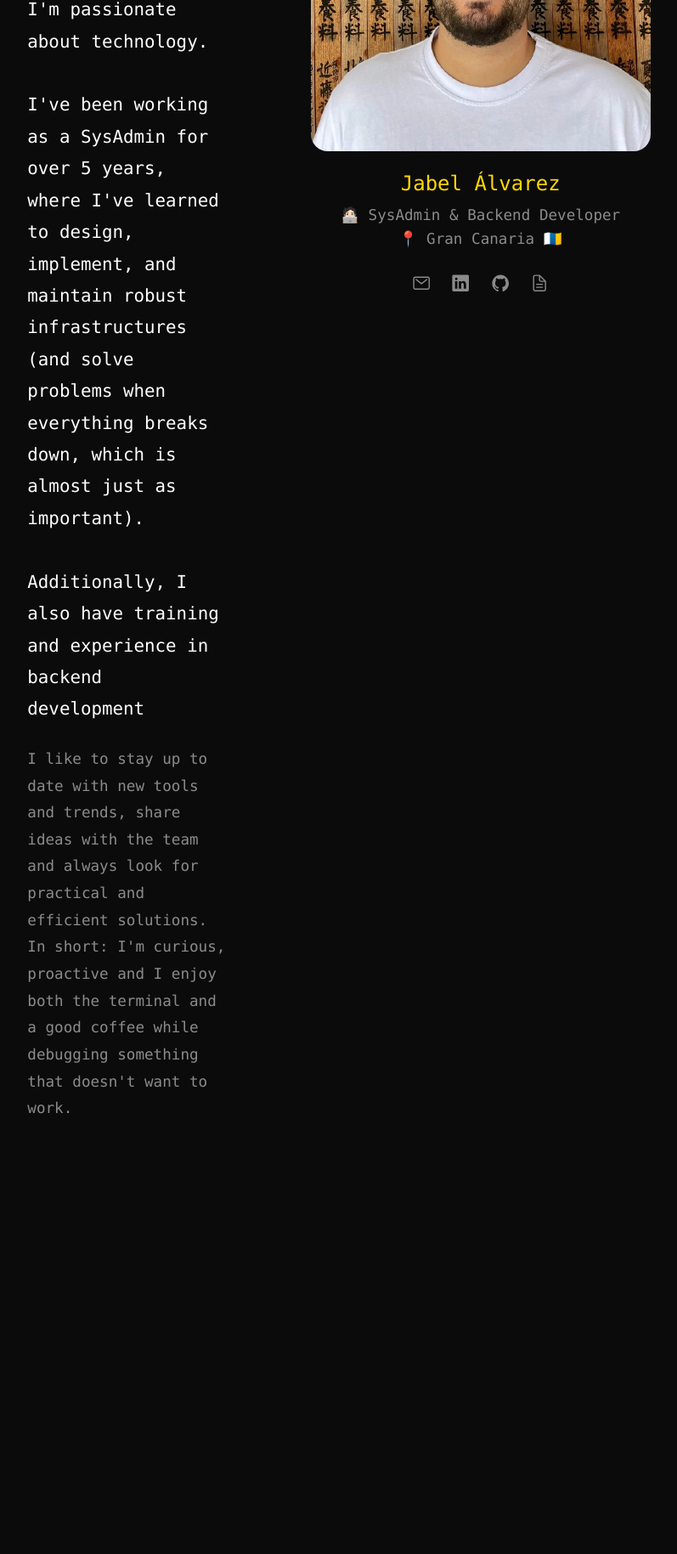
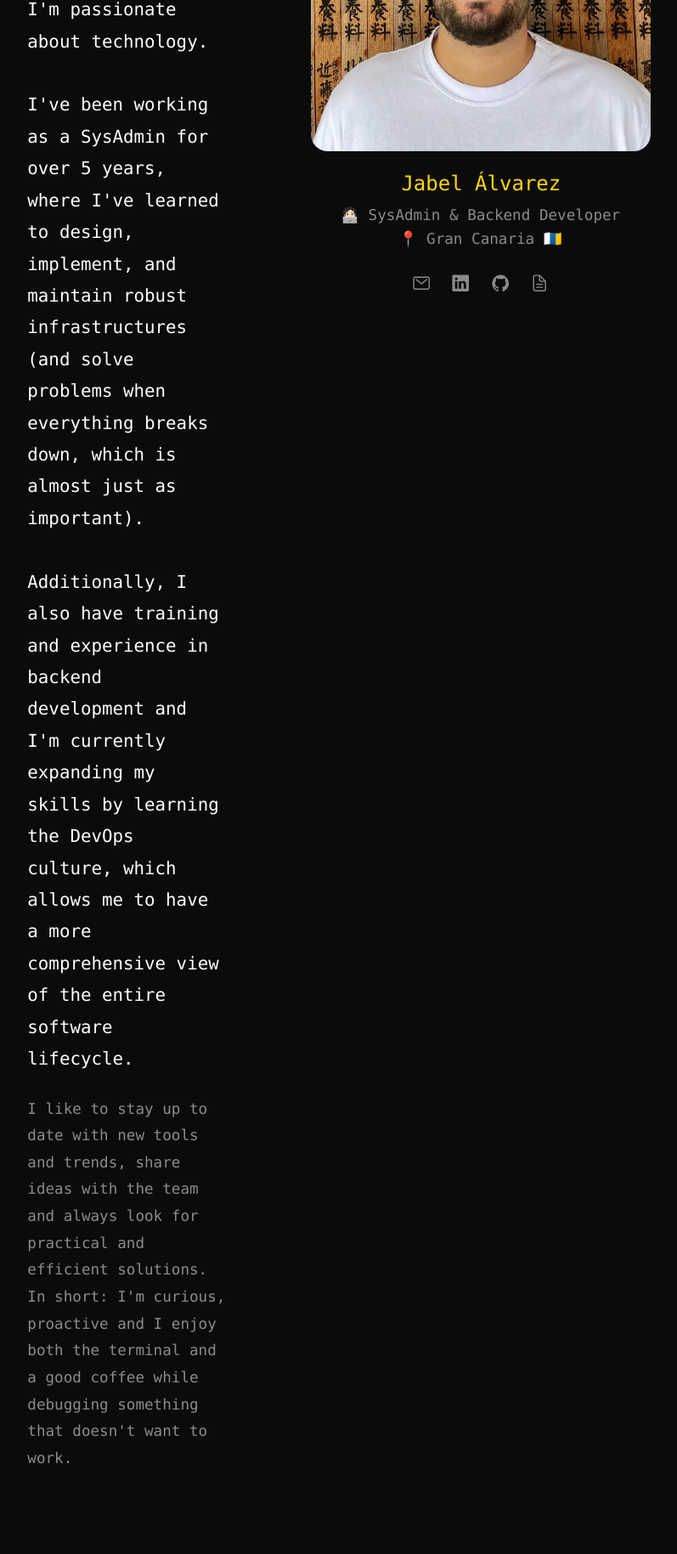
Before and after one commit to jabelzzz/jabel, a Flask app: page / in a window 1280 px wide. Shown: the part 342-2171 px from the top of the page at 85% size, without its empty margins (257-1054 px from the left). Before the commit the page ends 1653 px from the top, so only its background shows below. Run offline with Flask 3, Linux system fonts and the light colour scheme.

Commit message:
Chore: Main changes to the CV and website description.

```diff
--- a/static/js/lang.js
+++ b/static/js/lang.js
@@ -7,7 +7,7 @@ const translations = {
     },
     about: {
       title: "About me",
-      lead: "Hi! I'm Jabel, I'm 26 years old and I'm passionate about technology.<br><br>I've been working as a SysAdmin for over 5 years, where I've learned to design, implement, and maintain robust infrastructures (and solve problems when everything breaks down, which is almost just as important).<br><br>Additionally, I also have training and experience in backend development",
+      lead: "Hi! I'm Jabel, I'm 26 years old and I'm passionate about technology.<br><br>I've been working as a SysAdmin for over 5 years, where I've learned to design, implement, and maintain robust infrastructures (and solve problems when everything breaks down, which is almost just as important).<br><br>Additionally, I also have training and experience in backend development and I'm currently expanding my skills by learning the DevOps culture, which allows me to have a more comprehensive view of the entire software lifecycle.",
       secondary:
         "I like to stay up to date with new tools and trends, share ideas with the team and always look for practical and efficient solutions. In short: I'm curious, proactive and I enjoy both the terminal and a good coffee while debugging something that doesn't want to work.",
     },
@@ -34,7 +34,7 @@ const translations = {
     },
     about: {
       title: "Sobre mí",
-      lead: "¡Hola! Soy Jabel, tengo 26 años y soy un apasionado de la tecnología.<br /><br />Llevo más de 5 años trabajando como SysAdmin, donde he aprendido a diseñar, implementar y mantener infraestructuras sólidas (y a resolver problemas cuando todo se rompe, que es casi igual de importante).<br /><br />Además,también cuento con formación y experiencia en el desarrollo backend.",
+      lead: "¡Hola! Soy Jabel, tengo 26 años y soy un apasionado de la tecnología.<br /><br />Llevo más de 5 años trabajando como SysAdmin, donde he aprendido a diseñar, implementar y mantener infraestructuras sólidas (y a resolver problemas cuando todo se rompe, que es casi igual de importante).<br /><br />Además,también cuento con formación y experiencia en el desarrollo backend y actualmente estoy ampliando mis habilidades aprendiendo la cultura DevOps, lo que me permite tener una visión más completa de todo el ciclo de vida del software.",
       secondary:
         " Me gusta mantenerme al día con nuevas herramientas y tendencias, compartir ideas con el equipo y buscar siempre soluciones prácticas y eficientes. En pocas palabras: soy curioso, proactivo y disfruto tanto de la terminal como de un buen café mientras debuggeo algo que no quiere funcionar.",
     },
@@ -50,7 +50,7 @@ const translations = {
       title: "Proyectos",
     },
     profile: {
-      role: "🧑🏻‍💻 SysAdmin & Backend Developer<br>📍 Gran Canaria 🇮🇨",
+      role: "🧑🏻‍💻 SysAdmin / DevOps<br>📍 Gran Canaria 🇮🇨",
     },
   },
 };
--- a/templates/index.html
+++ b/templates/index.html
@@ -19,7 +19,10 @@
         más de 5 años trabajando como SysAdmin, donde he aprendido a diseñar,
         implementar y mantener infraestructuras sólidas (y a resolver problemas
         cuando todo se rompe, que es casi igual de importante).<br /><br />Además,
-        también cuento con formación y experiencia en el desarrollo backend
+        también cuento con formación y experiencia en el desarrollo backend y
+        actualmente estoy ampliando mis habilidades aprendiendo la cultura
+        DevOps, lo que me permite tener una visión más completa de todo el ciclo
+        de vida del software.
       </p>
 
       <p class="secondary-text">
@@ -177,7 +180,7 @@
     />
     <h2 class="profile-name">Jabel Álvarez</h2>
     <p class="profile-role">
-      🧑🏻‍💻 SysAdmin & Backend Developer<br />📍 Gran Canaria 🇮🇨
+      🧑🏻‍💻 SysAdmin / DevOps <br />📍 Gran Canaria 🇮🇨
     </p>
     <div class="profile-social">
       <a
```
Also changed, not shown: 1 other file.
